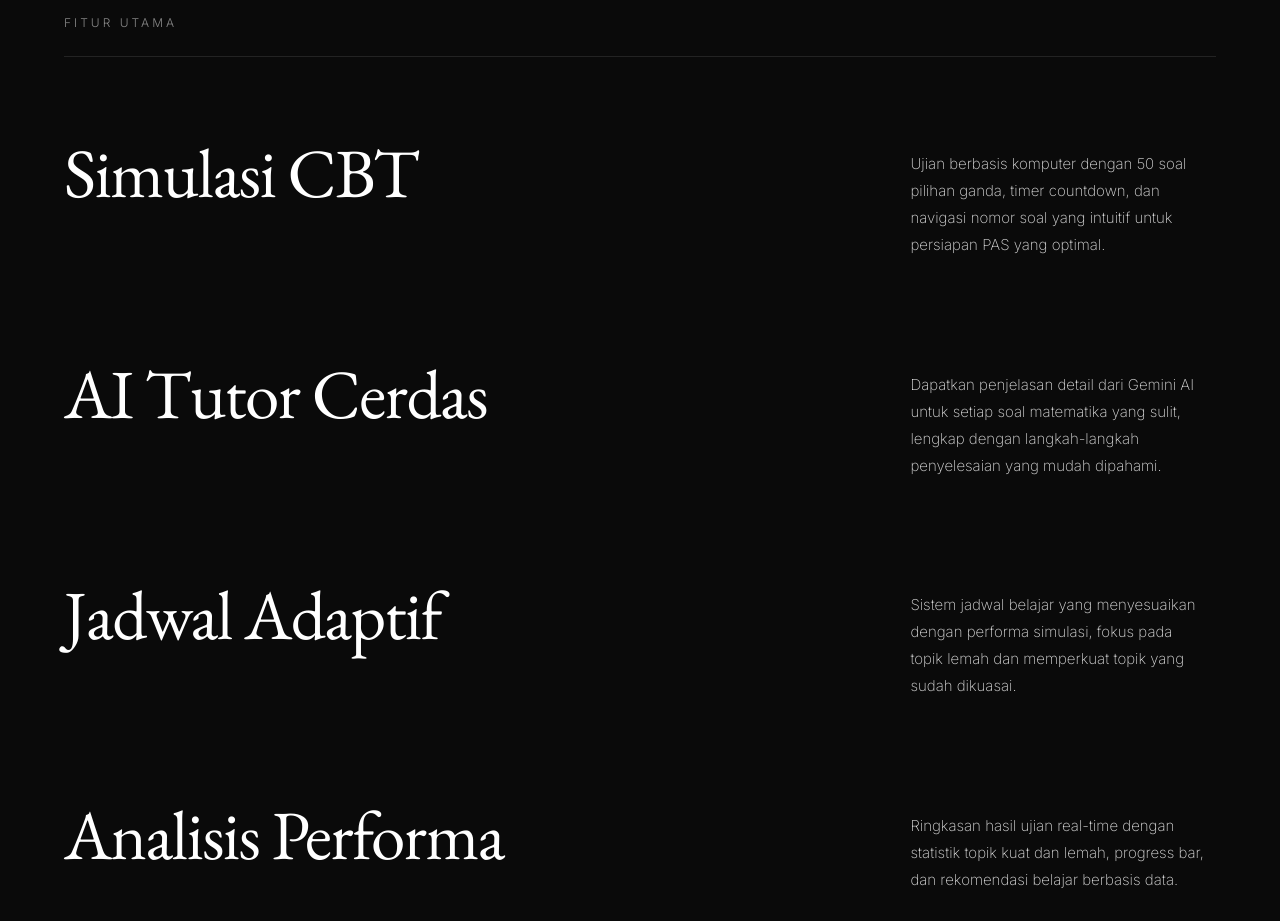
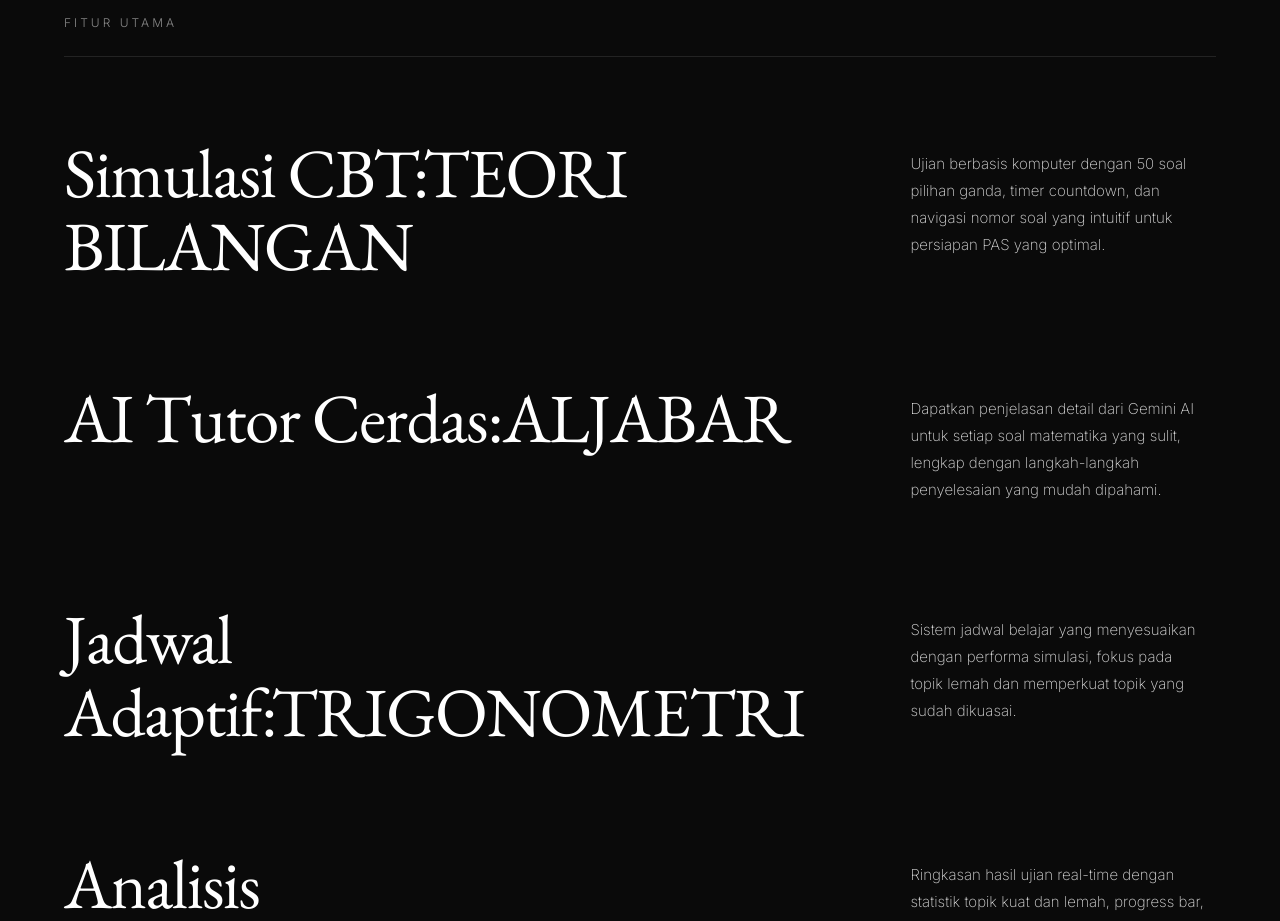
Before and after one commit to irzalgit/vue-kim, a React (Vite) app: page / in a window 1280 px wide. Shown: the part 1000-1921 px from the top of the page. Built offline with nearby package versions, Linux system fonts and the light colour scheme; no server answers.

Commit message:
perbaiki curicilum

```diff
--- a/src/config.ts
+++ b/src/config.ts
@@ -74,25 +74,25 @@ export const capabilitiesConfig: CapabilitiesConfig = {
   sectionLabel: "Fitur Utama",
   items: [
     {
-      title: "Simulasi CBT",
+      title: "Simulasi CBT:TEORI BILANGAN",
       slug: "simulasi-cbt",
       description: "Ujian berbasis komputer dengan 50 soal pilihan ganda, timer countdown, dan navigasi nomor soal yang intuitif untuk persiapan PAS yang optimal.",
       image: "images/capability-1.jpg",
     },
     {
-      title: "AI Tutor Cerdas",
+      title: "AI Tutor Cerdas:ALJABAR",
       slug: "ai-tutor",
       description: "Dapatkan penjelasan detail dari Gemini AI untuk setiap soal matematika yang sulit, lengkap dengan langkah-langkah penyelesaian yang mudah dipahami.",
       image: "images/capability-2.jpg",
     },
     {
-      title: "Jadwal Adaptif",
+      title: "Jadwal Adaptif:TRIGONOMETRI",
       slug: "jadwal-adaptif",
       description: "Sistem jadwal belajar yang menyesuaikan dengan performa simulasi, fokus pada topik lemah dan memperkuat topik yang sudah dikuasai.",
       image: "images/capability-3.jpg",
     },
     {
-      title: "Analisis Performa",
+      title: "Analisis Performa:GEOMETRI",
       slug: "analisis-performa",
       description: "Ringkasan hasil ujian real-time dengan statistik topik kuat dan lemah, progress bar, dan rekomendasi belajar berbasis data.",
       image: "images/capability-4.jpg",
```
